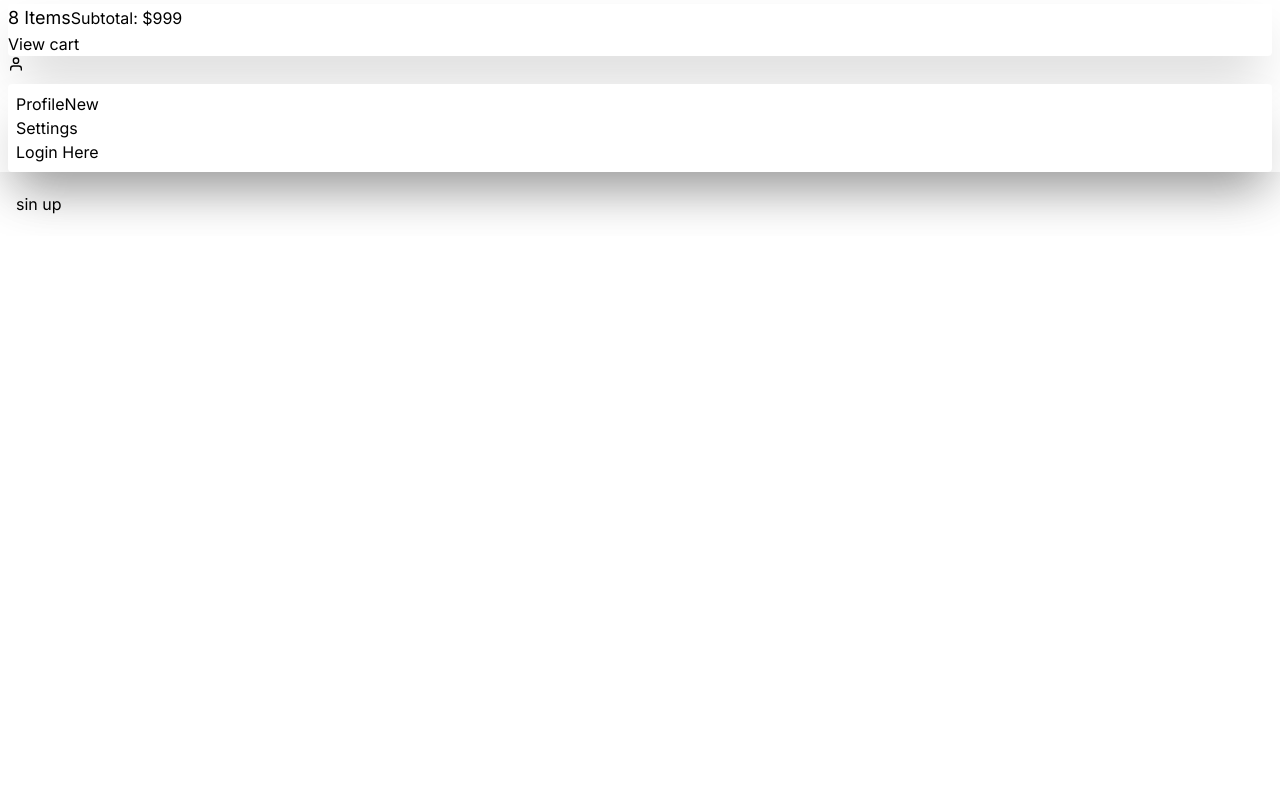
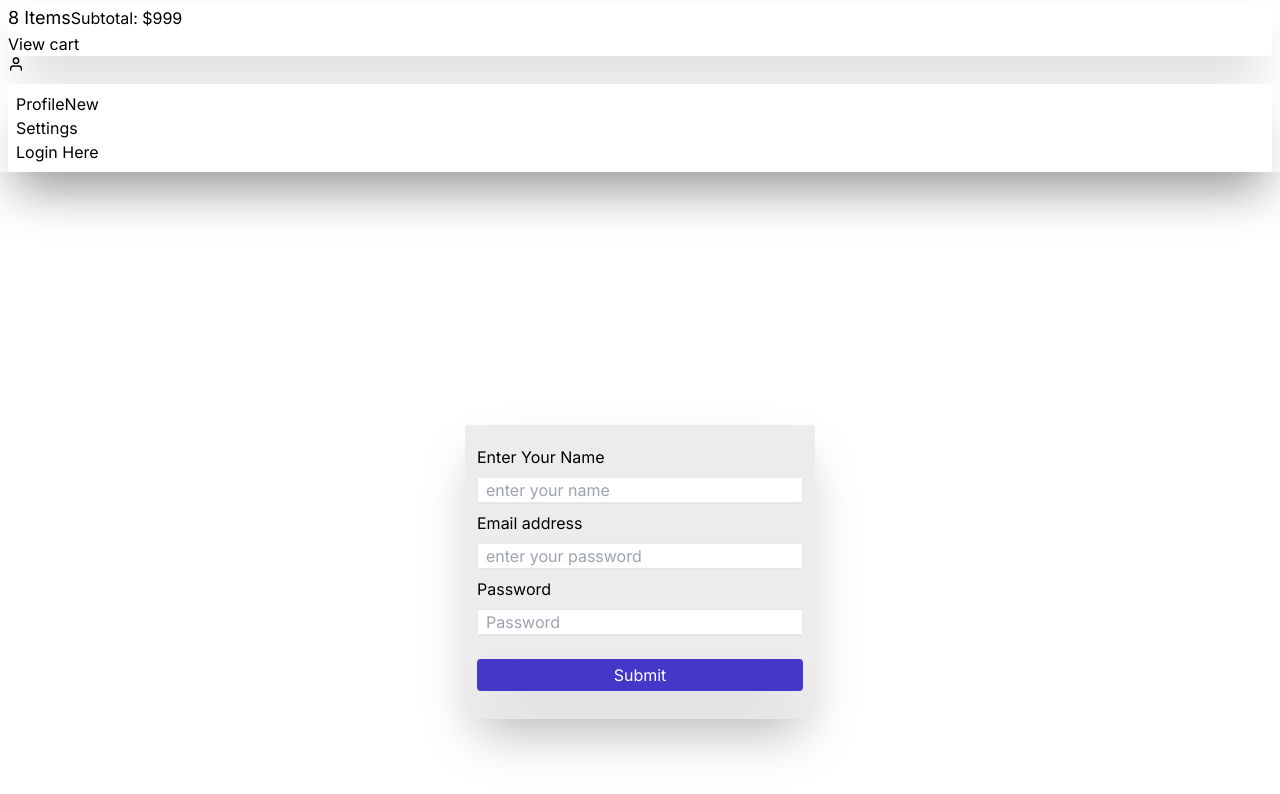
Before and after one commit to abdurrashidkhan/digital-marketing-agency, a Next.js app: page /authentication/create-account in a window 1280 px wide. Shown: the part 2964-3758 px from the top of the page. Before the commit the page ends 3200 px from the top, so only its background shows below. Built offline with nearby package versions, Linux system fonts and the light colour scheme; no server answers.

Commit message:
user create account with email and password and calleted user info of db

```diff
--- a/src/Components/Navbar/Navbar.jsx
+++ b/src/Components/Navbar/Navbar.jsx
@@ -168,7 +168,7 @@ export default function Navbar() {
                 className="btn btn-ghost btn-circle avatar "
               >
                 <div className="rounded-full mx-auto ">
-                  {user ? (
+                  {user?.photoURL != null ? (
                     <Image
                       alt="user profile photo"
                       width={30}
--- a/src/Components/authentication/Google/LoginWithGoogle.jsx
+++ b/src/Components/authentication/Google/LoginWithGoogle.jsx
@@ -4,6 +4,7 @@ import userInfoInsert from "@/database/userInfoInsert/userInfoInsert";
 import Image from "next/image";
 import { useAuthState, useSignInWithGoogle } from "react-firebase-hooks/auth";
 import googleLogo from "../../../images/logo/google.png";
+
 export default async function LoginWithGoogle() {
   const [signInWithGoogle, user, loading, error] = useSignInWithGoogle(auth);
   const [cUser, cLoading, cError] = useAuthState(auth);
--- a/src/app/authentication/create-account/page.js
+++ b/src/app/authentication/create-account/page.js
@@ -1,10 +1,141 @@
+"use client";
+import Error from "@/app/error";
+import { auth } from "@/app/firebase.init";
+import Loading from "@/app/loading";
+import { useRouter } from "next/navigation";
+import { useEffect } from "react";
+import {
+  useAuthState,
+  useCreateUserWithEmailAndPassword,
+  useUpdateProfile,
+} from "react-firebase-hooks/auth";
+import { useForm } from "react-hook-form";
+import Swal from "sweetalert2";
 
-export default function sinUp() {
+export default function SinUp() {
+  const router = useRouter();
+  const [cuser, cloading, cerror] = useAuthState(auth);
+  const [createUserWithEmailAndPassword, user, loading, error] =
+    useCreateUserWithEmailAndPassword(auth);
+  const [updateProfile] = useUpdateProfile(auth);
+
+  const {
+    register,
+    handleSubmit,
+    reset,
+    watch,
+    formState: { errors },
+  } = useForm();
+  const onSubmit = async (e) => {
+    await createUserWithEmailAndPassword(e.userEmail, e.password);
+    await updateProfile({ displayName: e.userName });
+    const userInfo = {
+      displayName: e?.userName,
+      email: e?.userEmail,
+      password: e?.password,
+      uid: user?.uid || null,
+      emailVerified: user?.emailVerified || false,
+      photoURL: user?.photoURL || null,
+      accessToken: user?.accessToken || null,
+    };
+    // console.log(userInfo)
+    if (e.userEmail) {
+      try {
+        // C:\projects\digital-marketing-agency\src\app\api\merge-marketing\v1\users\insert-user\[email].js
+        const res = await fetch(`http://localhost:3000/api/users/`, {
+          method: "PUT",
+          headers: { "content-type": "application/json" },
+          body: JSON.stringify(userInfo),
+        });
+        // }
+        if (!res.ok) {
+          throw new Error("Failed to insert user info");
+        } else {
+          reset();
+          console.log(res);
+        }
+
+        return res.json();
+      } catch (error) {
+        console.log(error);
+      }
+    }
+  };
+  useEffect(() => {
+    if (user || cuser) {
+      Swal.fire({
+        title: "Login success",
+        icon: "success",
+      });
+      router.push("/");
+    }
+  }, [user,cuser]);
+  if (cloading || loading) {
+    return <Loading></Loading>;
+  }
+  if (cerror || error) {
+    return <Error></Error>;
+  }
   return (
-    <section>
-      <div className="container mx-auto px-4 py-5">
-        <h1>sin up</h1>
+    <section className="container mx-auto px-2 relative h-[100vh]">
+      <div className="content_center w-[350px]  h-auto bg-[#ececec] p-3 rounded shadow-2xl">
+        <form className="" onSubmit={handleSubmit(onSubmit)}>
+          <div className="my-2">
+            <label htmlFor="userName" className="block">
+              Enter Your Name
+            </label>
+            <div className="relative mt-2 rounded-md shadow-sm">
+              <input
+                type="text"
+                name="userName"
+                id="userName"
+                placeholder="enter your name"
+                className="w-full px-2 border"
+                {...register("userName", { required: true })}
+              />
+            </div>
+          </div>
+          <div className="my-2">
+            <label htmlFor="userEmail" className="block">
+              Email address
+            </label>
+            <div className="relative mt-2 rounded-md shadow-sm">
+              <input
+                type="email"
+                name="userEmail"
+                id="userEmail"
+                placeholder="enter your password"
+                className="w-full px-2 border"
+                {...register("userEmail", { required: true })}
+              />
+            </div>
+          </div>
+          <div className="my-2">
+            <label htmlFor="password" className="block">
+              Password
+            </label>
+            <div className="relative mt-2 rounded-md shadow-sm">
+              <input
+                type="password"
+                name="password"
+                id="password"
+                placeholder="Password"
+                className="w-full px-2 border"
+                {...register("password", { required: true })}
+              />
+            </div>
+          </div>
+          {/* <input placeholder="Enter your Password"  {...register("userPassword", { pattern: /^[A-Za-z]+$/i })} /> */}
+          <div className="">
+            <input
+              className="w-full my-4 bg-indigo-700 px-6 p-1 text-[#FFF] rounded shadow-2xl hover:cursor-pointer"
+              type="submit"
+            />
+          </div>
+        </form>
+        {/* login and sign up all */}
+        {/* <LoginWithAll /> */}
       </div>
     </section>
-  )
+  );
 }
```
Also changed, not shown: src/database/userInfoInsert/userInfoInsert.js (+0 -7 lines).
